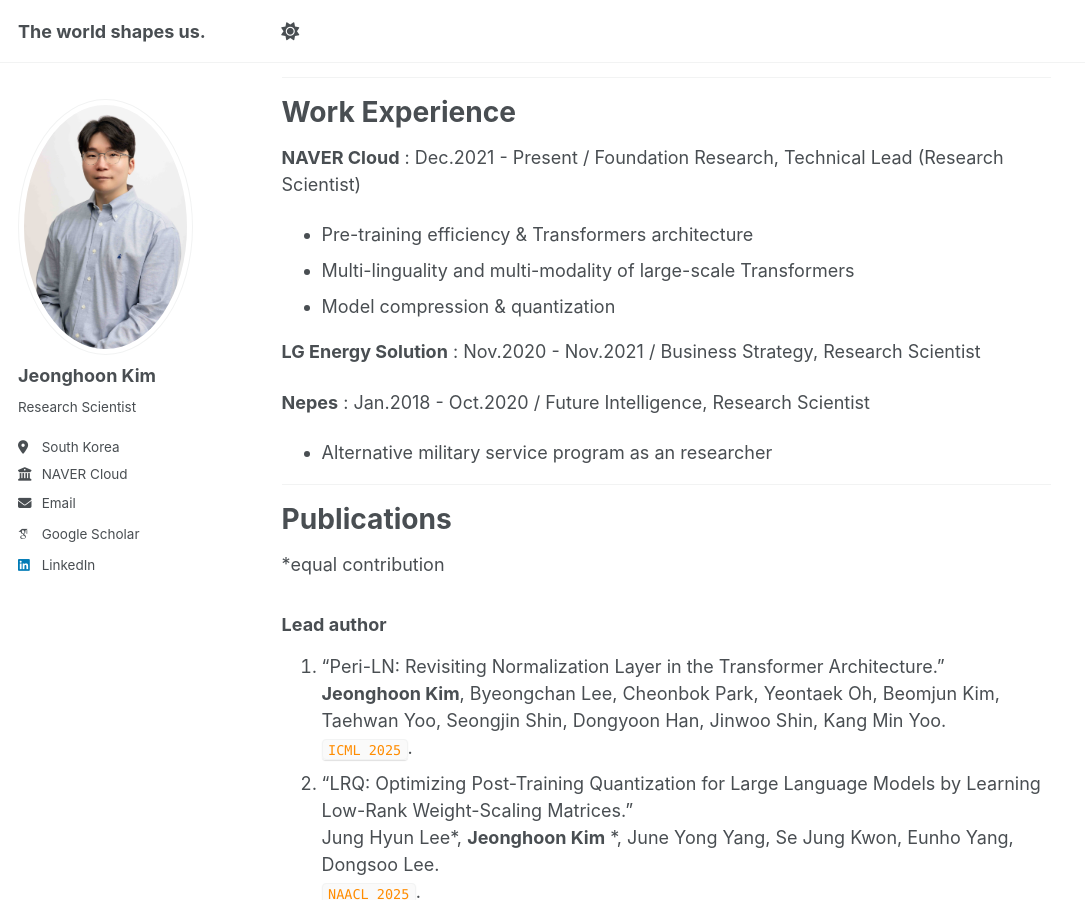
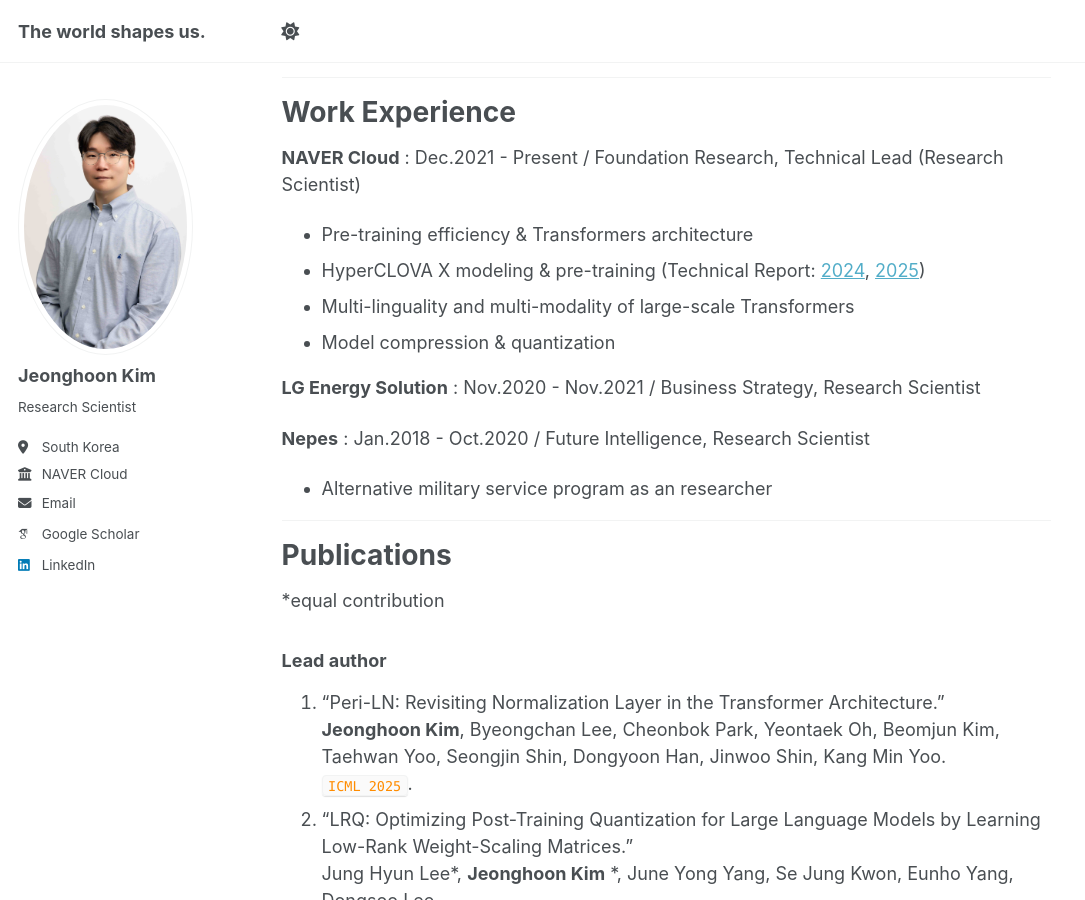
Before and after one commit to penpaperkeycode/penpaperkeycode.github.io, a Jekyll site: the page built from _pages/about.md, in a window 1280 px wide and 900 px high, scrolled down 453 px. Shown: the whole window, without its empty margins (0-1085 px from the left). Built offline with Jekyll 4.4.1, drawn with Linux system fonts in a browser that asks for light colours; some web fonts are replaced.

Commit message:
Update about.md

```diff
--- a/_pages/about.md
+++ b/_pages/about.md
@@ -19,6 +19,7 @@ Work Experience
 ======
 **NAVER Cloud** : Dec.2021 - Present / Foundation Research, Technical Lead (Research Scientist)
    * Pre-training efficiency & Transformers architecture
+   * HyperCLOVA X modeling & pre-training (Technical Report: [2024](https://arxiv.org/abs/2404.01954), [2025](https://arxiv.org/abs/2506.22403))
    * Multi-linguality and multi-modality of large-scale Transformers
    * Model compression & quantization
 
```
